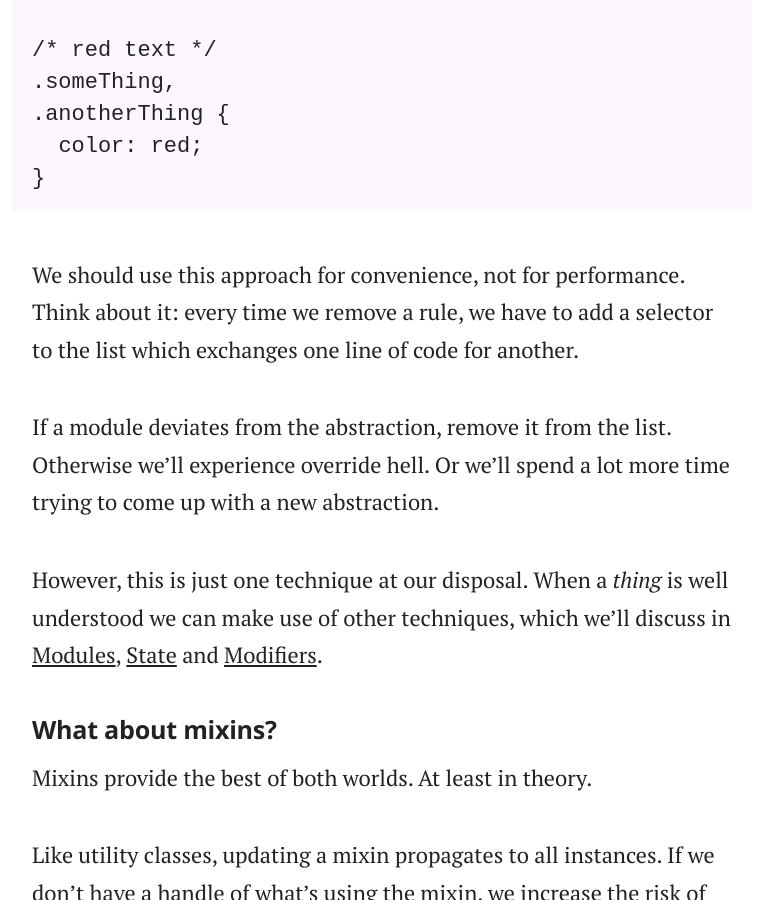
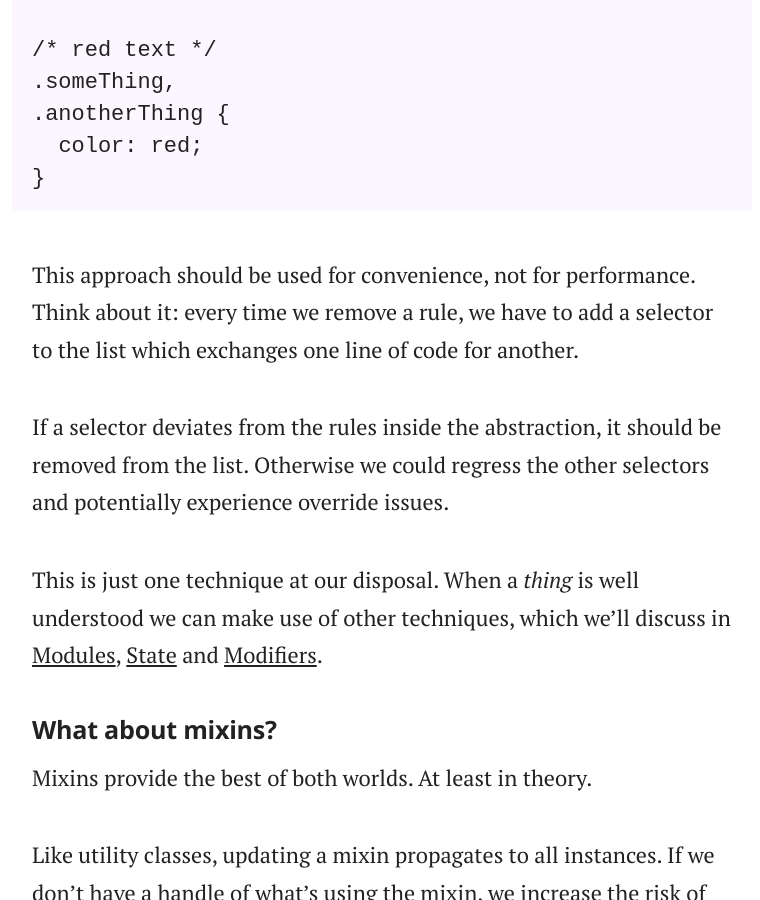
Before and after one commit to adamsilver/maintainablecss.com-jekyll, a Jekyll site: the page built from _chapters/03-reuse.md, in a window 1280 px wide and 900 px high, scrolled down 920 px. Shown: the whole window, without its empty margins (258-1018 px from the left). Built offline with Jekyll 4.4.1, drawn with Linux system fonts in a browser that asks for light colours.

Commit message:
Updated reuse note

```diff
--- a/_chapters/03-reuse.md
+++ b/_chapters/03-reuse.md
@@ -24,11 +24,11 @@ If we want to reuse a style, one option would be to comma-delimit selectors insi
 	  color: red;
 	}
 
-We should use this approach for convenience, not for performance. Think about it: every time we remove a rule, we have to add a selector to the list which exchanges one line of code for another.
+This approach should be used for convenience, not for performance. Think about it: every time we remove a rule, we have to add a selector to the list which exchanges one line of code for another.
 
-If a module deviates from the abstraction, remove it from the list. Otherwise we'll experience override hell. Or we'll spend a lot more time trying to come up with a new abstraction.
+If a selector deviates from the rules inside the abstraction, it should be removed from the list. Otherwise we could regress the other selectors and potentially experience override issues.
 
-However, this is just one technique at our disposal. When a *thing* is well understood we can make use of other techniques, which we'll discuss in [Modules](/chapters/modules/), [State](/chapters/state/) and [Modifiers](/chapters/modifiers/).
+This is just one technique at our disposal. When a *thing* is well understood we can make use of other techniques, which we'll discuss in [Modules](/chapters/modules/), [State](/chapters/state/) and [Modifiers](/chapters/modifiers/).
 
 ## What about mixins?
 
```
